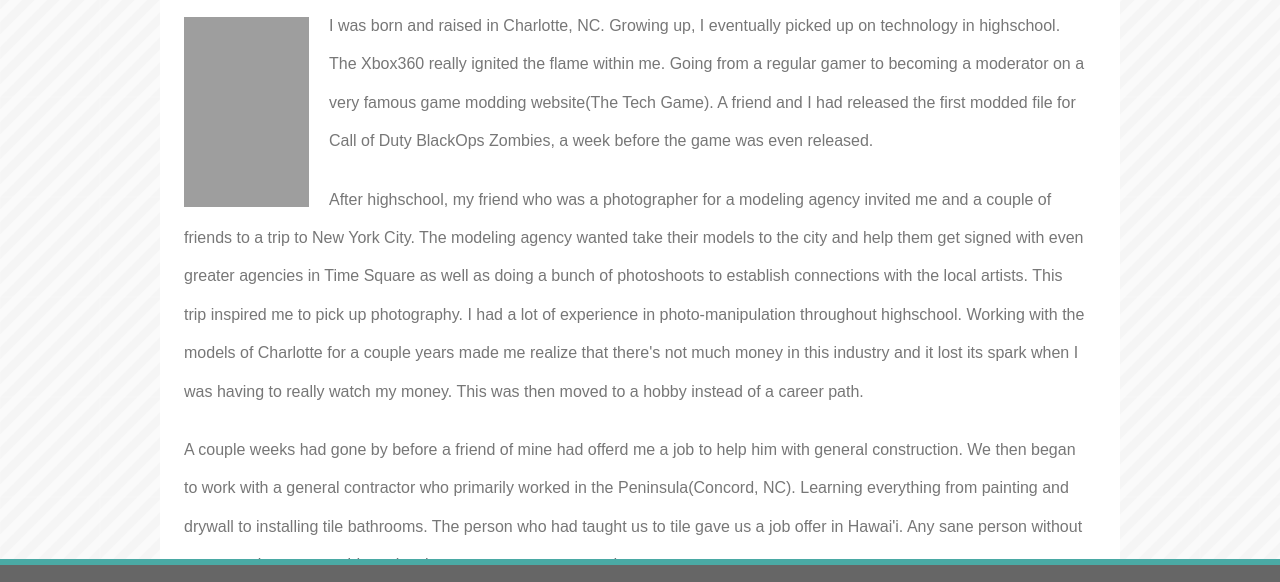
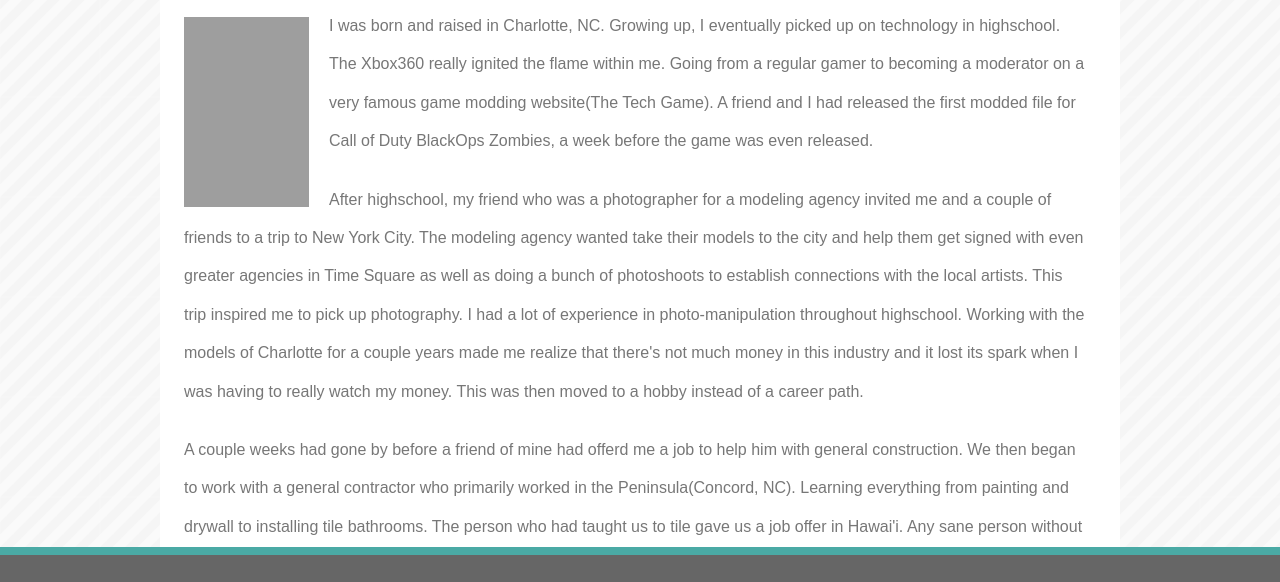
Before and after one commit to HeathBanner/HeathBanner.github.io, a plain HTML site: page about.html in a window 1280 px wide. Shown: the part 203-785 px from the top of the page. Drawn offline with Linux system fonts and the light colour scheme; grey boxes are pictures that could not be loaded.

Commit message:
Last touches...I hope

```diff
--- a/about.css
+++ b/about.css
@@ -66,7 +66,7 @@ main {
     width: 960px;
     height: 1050px;
     background: #fff;
-    margin-bottom: 80px;
+    margin-bottom: 40px;
 }
 
 main h1 {
@@ -100,12 +100,12 @@ img {
 }
 
 footer {
-    position: fixed;
+    position: sticky;
     width: 100%;
     text-align: center;
-    padding-top: 20px;
+    padding-top: 30px;
     background: #666;
-    border-top: 6px solid #4aaaa5;
+    border-top: 8px solid #4aaaa5;
     bottom: 0%;
     color: #777;
 }
--- a/contact.css
+++ b/contact.css
@@ -68,7 +68,7 @@ main {
     width: 960px;
     height: 100%;
     background: #fff;
-    margin-bottom: 80px;
+    margin-bottom: 40px;
 }
 
 .contact {
@@ -109,12 +109,12 @@ textarea {
 }
 
 footer {
-    position: fixed;
+    position: sticky;
     bottom: 0%;
     width: 100%;
     text-align: center;
     background: #666;
     color: #777;
-    border-top: solid 6px #4aaaa5;
-    padding-top: 20px;
+    border-top: 8px solid #4aaaa5;
+    padding-top: 30px;
 }
```
Also changed, not shown: index.css (+3 -6 lines), 1 other file.
